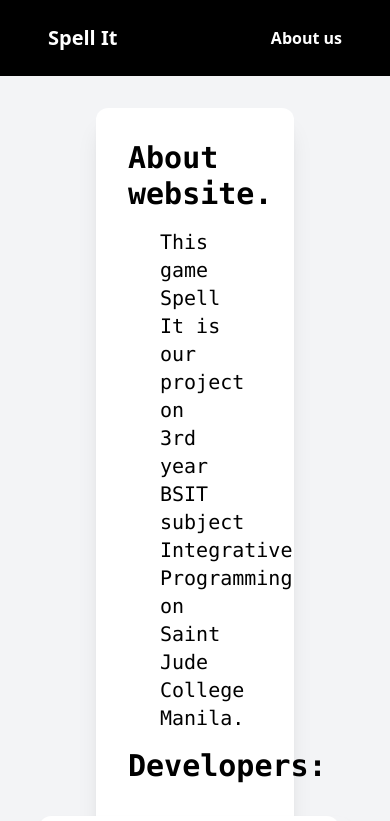
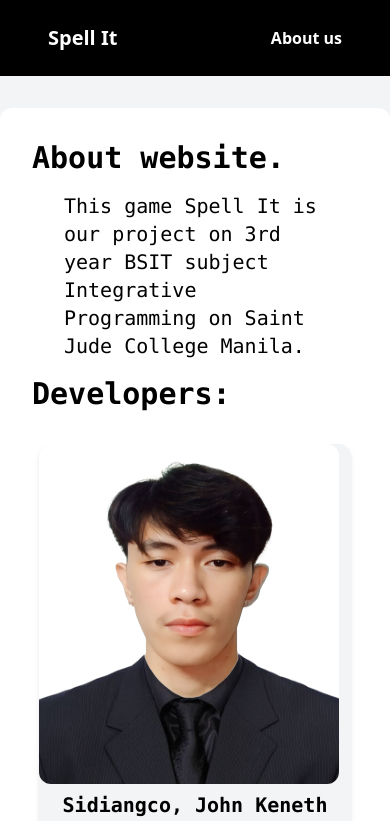
Before and after one commit to kensidiangco/spell-it-game, a Next.js app: page /About in a window 390 px wide. Shown: the top 821 px of the page. Built offline with nearby package versions, Linux system fonts and the light colour scheme.

Commit message:
restyle About page

```diff
--- a/pages/About.js
+++ b/pages/About.js
@@ -8,7 +8,7 @@ function About() {
       <Head>
         <title>About</title>
       </Head>
-      <div className="px-24 py-8">
+      <div className="md:px-24 py-8">
         <div className="bg-white p-8 shadow-xl flex flex-col gap-4 rounded-xl">
           <div className="flex flex-col gap-4">
             <p className="text-3xl font-bold">About website.</p>
```
